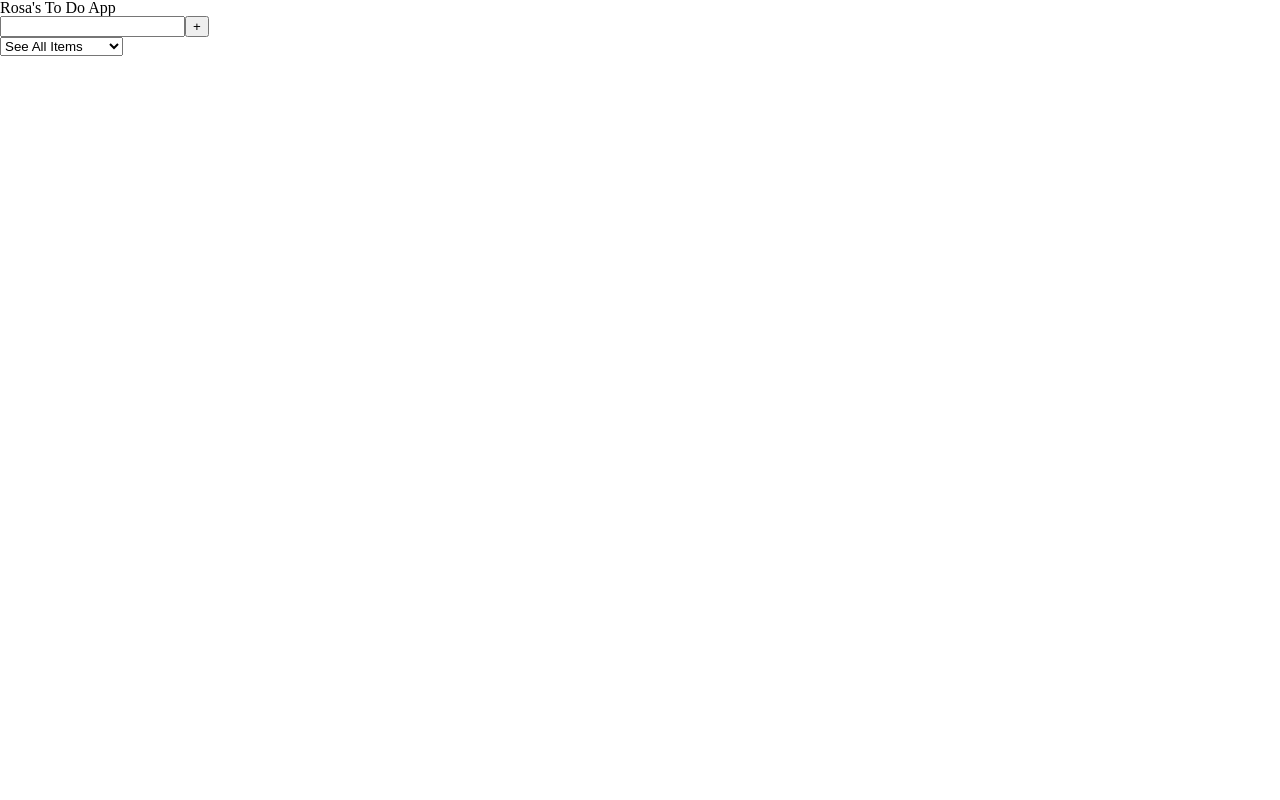
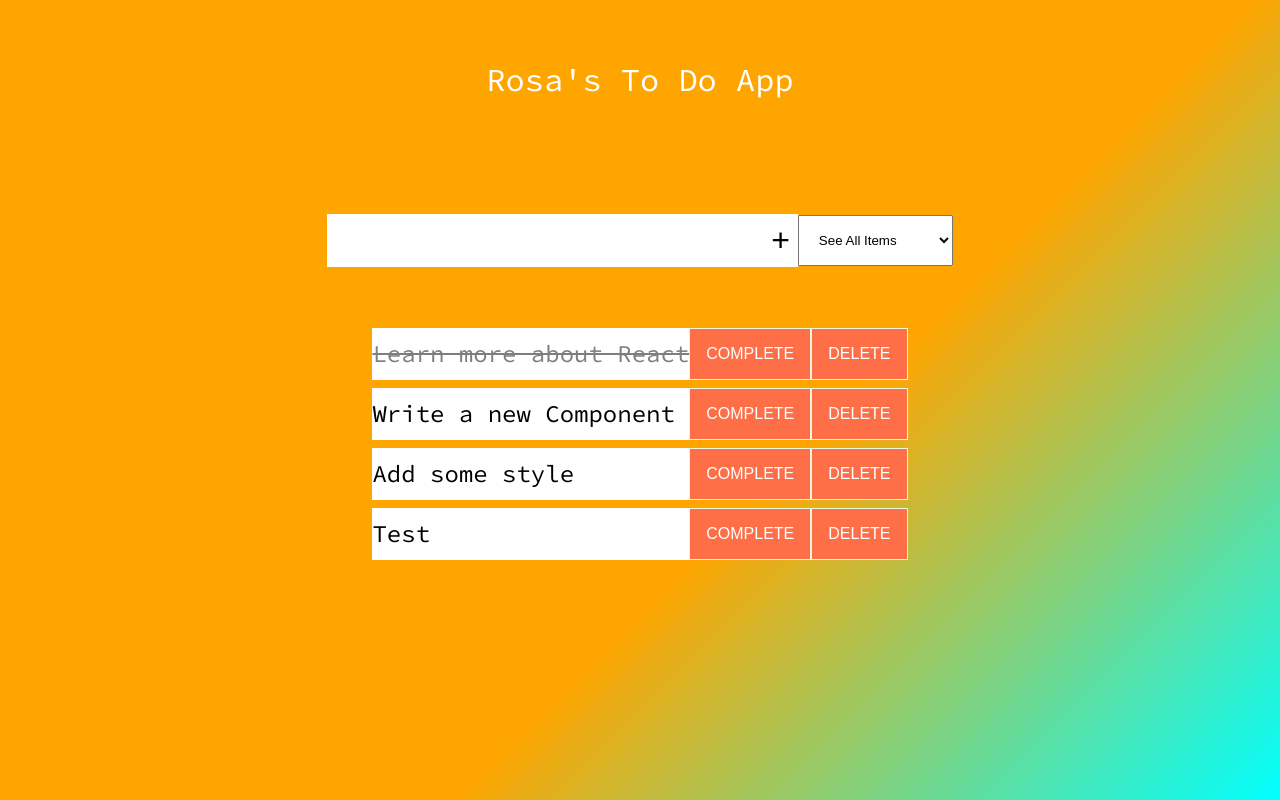
Before and after one commit to rcowe/ToDoApp.v1, a React app: page / in a window 1280 px wide. Built offline with nearby package versions, Linux system fonts and the light colour scheme.

Commit message:
meeting mvc now need to finish styling and try bonus

```diff
--- a/package.json
+++ b/package.json
@@ -60,6 +60,7 @@
     "bourbon-neat": "^3.0.1",
     "dotenv": "^8.2.0",
     "express": "^4.17.1",
-    "mongoose": "^5.10.2"
+    "mongoose": "^5.10.2",
+    "uniqid": "^5.2.0"
   }
 }
--- a/src/components/App.js
+++ b/src/components/App.js
@@ -4,15 +4,23 @@ import ToDoListData from '../data';
 import Items from './Items';
 
 export default function App(props) {
+	// useState to display the items in a ul
 	const [todo, setTodo] = useState(ToDoListData);
+	// useState to grab input data and render in ul input --> todo
+	const [input, updateInput] = useState([]);
 
 	return (
 		<div className="app-wrapper">
 			<header>
 				<h1>Rosa's To Do App</h1>
 			</header>
-			<Form />
-			<Items />
+			<Form
+				setTodo={setTodo}
+				todo={todo}
+				updateInput={updateInput}
+				input={input}
+			/>
+			<Items todo={todo} setTodo={setTodo} />
 		</div>
 	);
 }
--- a/src/components/Form.js
+++ b/src/components/Form.js
@@ -1,12 +1,36 @@
 import React from 'react';
+import _uniqueId from 'uniqid';
 
-export default function Form(props) {
+export default function Form({ updateInput, setTodo, todo, input }) {
+	// const inputTextHandler = e => {
+	// 	console.log(e.target.value);
+	// 	updateInput(e.target.value);
+	// };
+
+	const handleChange = e => {
+		updateInput(e.target.value);
+	};
+
+	const handleSubmit = e => {
+		e.preventDefault();
+		setTodo([...todo, { id: _uniqueId(), title: input, completed: false }]);
+		console.log(input);
+		updateInput('');
+	};
+
 	return (
-		<form>
-			<input type="text" className="input-line" />
-			<button className="input-submit" type="submit">
-				+
-			</button>
+		<form onSubmit={handleSubmit}>
+			<input
+				onChange={handleChange}
+				id="input"
+				value={input}
+				type="text"
+				className="input-line"
+			/>
+			{/*<button onClick={handleSubmit} className="input-submit" type="submit">*/}
+			{/*	+*/}
+			{/*</button>*/}
+			<input className="input-submit" type="submit" value="+" />
 			<div className="selection-drop">
 				<select className="filtering">
 					<option value="all"> See All Items </option>
--- a/src/components/Items.js
+++ b/src/components/Items.js
@@ -1,9 +1,23 @@
 import React from 'react';
+import SingleItem from './SingleItem';
 
-export default function Items(props) {
+export default function Items({ todo, setTodo }) {
 	return (
 		<div className="container-items">
-			<ul className="todo-items"></ul>
+			<ul className="todo-items">
+				{todo.map(todos => {
+					return (
+						<SingleItem
+							key={todos.id}
+							todos={todos}
+							todo={todo}
+							setTodo={setTodo}
+							title={todos.title}
+							completed={todos.completed}
+						/>
+					);
+				})}
+			</ul>
 		</div>
 	);
 }
--- /dev/null
+++ b/src/components/SingleItem.js
@@ -0,0 +1,38 @@
+import React from 'react';
+
+export default function SingleItem({ todo, todos, title, completed, setTodo }) {
+	const handleDelete = () => {
+		setTodo(todo.filter(el => el.id !== todos.id));
+		console.log(todos);
+	};
+	const handleComplete = () => {
+		setTodo(
+			todo.map(item => {
+				if (item.id === todos.id) {
+					return {
+						...item,
+						completed: !item.completed
+					};
+				}
+				return item;
+			})
+		);
+	};
+
+	return (
+		<div className="todo">
+			<li
+				key={todo.id}
+				className={`single-item ${todos.completed ? 'completed' : ''}`}
+			>
+				{title.toString()}
+			</li>
+			<button onClick={handleComplete} className="complete-btn">
+				COMPLETE
+			</button>
+			<button onClick={handleDelete} className="delete-btn">
+				DELETE
+			</button>
+		</div>
+	);
+}
--- a/src/data.js
+++ b/src/data.js
@@ -1,14 +1,22 @@
 const toDoListData = [
 	{
+		id: 1,
 		title: 'Learn more about React',
 		completed: true
 	},
 	{
+		id: 2,
 		title: 'Write a new Component',
 		completed: false
 	},
 	{
+		id: 3,
 		title: 'Add some style',
+		completed: false
+	},
+	{
+		id: 4,
+		title: 'Test',
 		completed: false
 	}
 ];
--- a/src/scss/styles.scss
+++ b/src/scss/styles.scss
@@ -1,3 +1,88 @@
 @import url("https://fonts.googleapis.com/css?family=Roboto:100,300,400,500,700");
+@import url('https://fonts.googleapis.com/css2?family=Source+Code+Pro:ital,wght@0,400;0,500;1,200;1,400&display=swap');
 @import "reset";
-@import "core/neat"
+@import "core/neat";
+
+* {
+  margin: 0;
+  padding: 0;
+  box-sizing: border-box;
+}
+body {
+  background-image: linear-gradient(135deg, orange 60%, cyan);
+  color: white;
+  font-family: 'Source Code Pro', monospace;
+  min-height: 100vh;
+}
+header {
+  font-size: 2rem;
+}
+header,
+form {
+  min-height: 20vh;
+  display: flex;
+  justify-content: center;
+  align-items: center;
+}
+form input,
+form button {
+  padding: 0.5rem;
+  font-size: 2rem;
+  border: none;
+  background: white;
+}
+form button {
+  color: #ff6f47;
+  background: #f7fffe;
+  cursor: pointer;
+  transition: all 0.3s ease;
+}
+
+form button:hover {
+  background: #ff6f47;
+  color: white;
+}
+.container-items {
+  display: flex;
+  justify-content: center;
+  align-items: center;
+}
+
+.todo-items {
+  min-width: 30%;
+  list-style: none;
+}
+
+.todo {
+  margin: 0.5rem;
+  background: white;
+  font-size: 1.5rem;
+  color: black;
+  display: flex;
+  justify-content: space-between;
+  align-items: center;
+  transition: all 1s ease;
+}
+
+.filtering {
+  padding: 1rem;
+}
+.todo li {
+  flex: 1;
+}
+
+.complete-btn,
+.delete-btn {
+  background: #ff6f47;
+  color: white;
+  border: none;
+  padding: 1rem;
+  cursor: pointer;
+  font-size: 1rem;
+  border: #ebf8e1 1px solid;
+}
+
+.completed {
+  text-decoration: line-through;
+  opacity: 0.5;
+}
```
Also changed, not shown: public/index.html (+1 -1 lines), public/css/styles.css, 5 other files.
